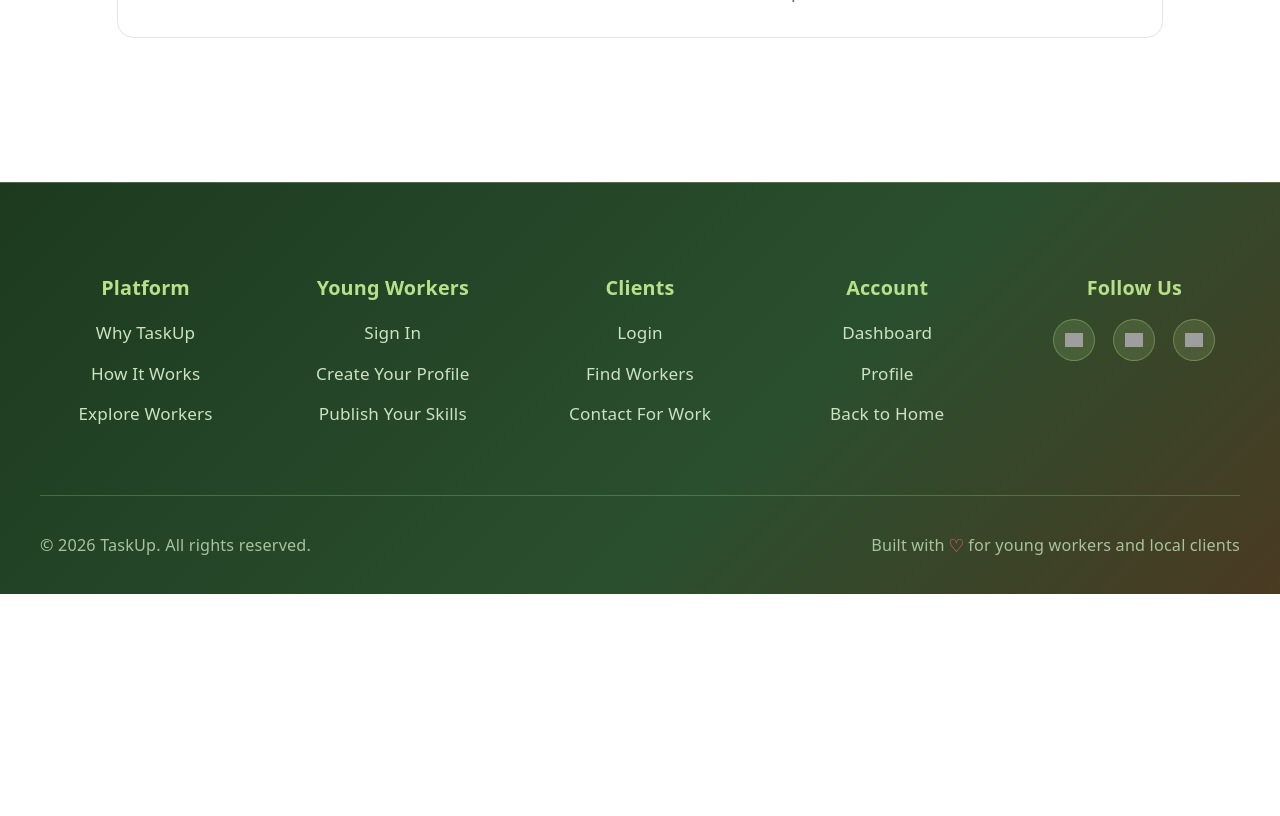
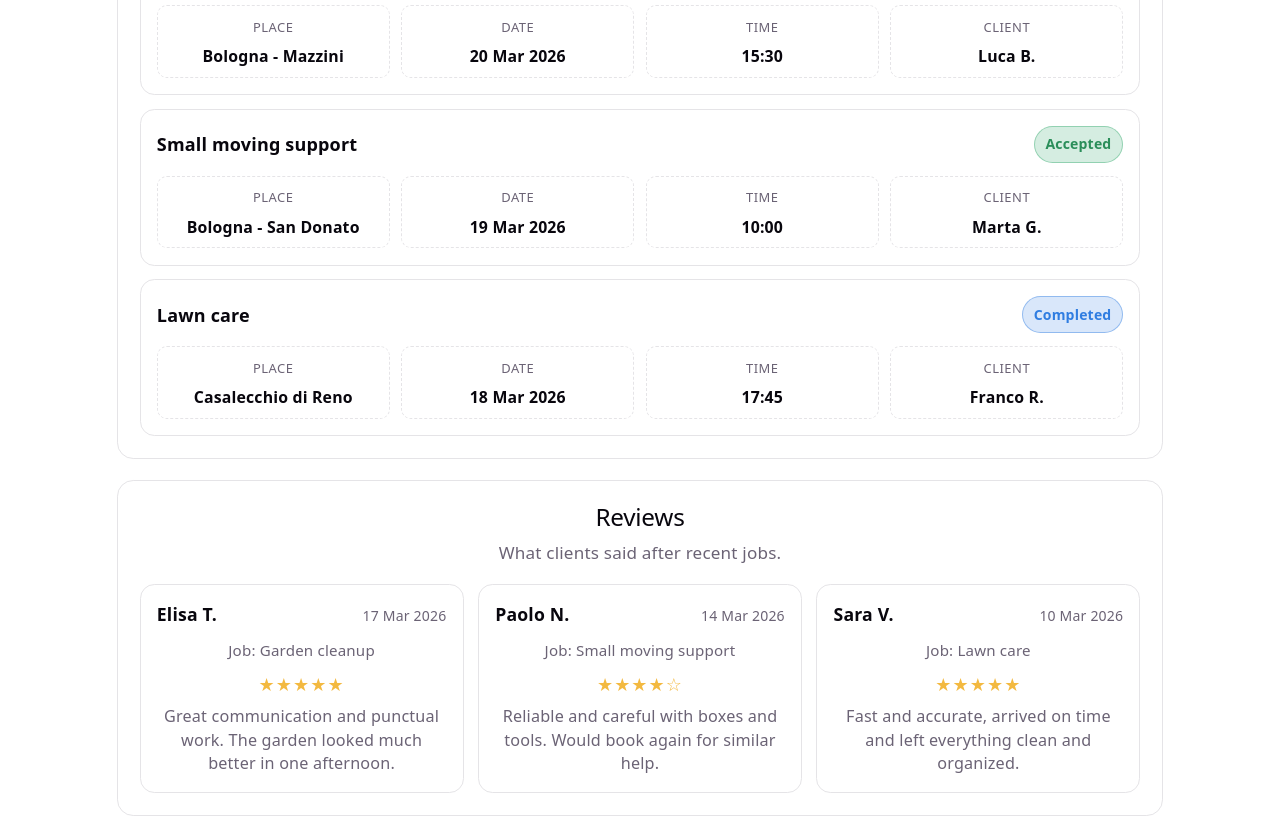
Before and after one commit to Nataso08/TaskUp, a React (Vite) app: page /dashboard in a window 1280 px wide. Shown: the part 580-1396 px from the top of the page. Before the commit the page ends 1174 px from the top, so only its background shows below. Built offline with nearby package versions, Linux system fonts and the light colour scheme; grey boxes are pictures that could not be loaded.

Commit message:
Update dashboard page

```diff
--- a/src/pages/Dashboard.css
+++ b/src/pages/Dashboard.css
@@ -61,25 +61,168 @@
   padding: 1.2rem;
 }
 
-.dashboard-activity h2 {
+.dashboard-activity h2,
+.dashboard-reviews h2 {
   margin: 0;
   color: var(--text-h);
   font-size: 1.35rem;
 }
 
-.dashboard-activity ul {
-  margin: 0.9rem 0 0;
-  padding-left: 1.2rem;
+.dashboard-section-subtitle {
+  margin: 0.45rem 0 0;
+  color: var(--text);
+  font-size: 0.95rem;
 }
 
-.dashboard-activity li {
-  margin-bottom: 0.6rem;
+.activity-list {
+  margin-top: 1rem;
+  display: flex;
+  flex-direction: column;
+  gap: 0.75rem;
+}
+
+.activity-item {
+  border: 1px solid var(--border);
+  border-radius: 0.8rem;
+  background: var(--bg);
+  padding: 0.9rem;
+}
+
+.activity-main {
+  display: flex;
+  justify-content: space-between;
+  align-items: center;
+  gap: 0.8rem;
+}
+
+.activity-main h3 {
+  margin: 0;
+  color: var(--text-h);
+  font-size: 1rem;
+}
+
+.activity-status {
+  border-radius: 999px;
+  padding: 0.25rem 0.6rem;
+  font-size: 0.78rem;
+  font-weight: 700;
+  white-space: nowrap;
+}
+
+.activity-status-new-request {
+  background: color-mix(in srgb, var(--accent) 18%, transparent);
+  color: var(--accent);
+  border: 1px solid color-mix(in srgb, var(--accent) 40%, transparent);
+}
+
+.activity-status-accepted {
+  background: color-mix(in srgb, #31a76a 20%, transparent);
+  color: #2b8e5a;
+  border: 1px solid color-mix(in srgb, #31a76a 40%, transparent);
+}
+
+.activity-status-completed {
+  background: color-mix(in srgb, #2f7de1 18%, transparent);
+  color: #2f7de1;
+  border: 1px solid color-mix(in srgb, #2f7de1 42%, transparent);
+}
+
+.activity-meta {
+  margin: 0.7rem 0 0;
+  display: grid;
+  grid-template-columns: repeat(4, minmax(0, 1fr));
+  gap: 0.65rem;
+}
+
+.activity-meta div {
+  border: 1px dashed var(--border);
+  border-radius: 0.55rem;
+  padding: 0.42rem 0.5rem;
+}
+
+.activity-meta dt {
   color: var(--text);
-  line-height: 1.5;
+  font-size: 0.72rem;
+  text-transform: uppercase;
+  letter-spacing: 0.04em;
+}
+
+.activity-meta dd {
+  margin: 0.2rem 0 0;
+  color: var(--text-h);
+  font-size: 0.88rem;
+  font-weight: 600;
+}
+
+.dashboard-reviews {
+  margin-top: 1.2rem;
+  background: var(--bg);
+  border: 1px solid var(--border);
+  border-radius: 0.9rem;
+  padding: 1.2rem;
+}
+
+.review-list {
+  margin-top: 1rem;
+  display: grid;
+  grid-template-columns: repeat(3, minmax(0, 1fr));
+  gap: 0.8rem;
+}
+
+.review-item {
+  border: 1px solid var(--border);
+  border-radius: 0.8rem;
+  padding: 0.9rem;
+  background: var(--bg);
+}
+
+.review-top {
+  display: flex;
+  justify-content: space-between;
+  align-items: baseline;
+  gap: 0.7rem;
+}
+
+.review-top h3 {
+  margin: 0;
+  color: var(--text-h);
+  font-size: 0.98rem;
+}
+
+.review-date {
+  color: var(--text);
+  font-size: 0.78rem;
+}
+
+.review-job {
+  margin: 0.45rem 0 0;
+  color: var(--text);
+  font-size: 0.84rem;
+}
+
+.review-rating {
+  margin: 0.45rem 0 0;
+  color: #f3b940;
+  letter-spacing: 0.06em;
+}
+
+.review-text {
+  margin: 0.45rem 0 0;
+  color: var(--text);
+  line-height: 1.45;
+  font-size: 0.9rem;
 }
 
 @media (max-width: 900px) {
   .dashboard-stats {
     grid-template-columns: 1fr;
   }
+
+  .activity-meta {
+    grid-template-columns: repeat(2, minmax(0, 1fr));
+  }
+
+  .review-list {
+    grid-template-columns: 1fr;
+  }
 }
--- a/src/pages/Dashboard.jsx
+++ b/src/pages/Dashboard.jsx
@@ -1,4 +1,61 @@
 import './Dashboard.css'
+
+const recentActivities = [
+  {
+    id: 1,
+    job: 'Garden cleanup',
+    place: 'Bologna - Mazzini',
+    date: '20 Mar 2026',
+    time: '15:30',
+    status: 'New request',
+    client: 'Luca B.'
+  },
+  {
+    id: 2,
+    job: 'Small moving support',
+    place: 'Bologna - San Donato',
+    date: '19 Mar 2026',
+    time: '10:00',
+    status: 'Accepted',
+    client: 'Marta G.'
+  },
+  {
+    id: 3,
+    job: 'Lawn care',
+    place: 'Casalecchio di Reno',
+    date: '18 Mar 2026',
+    time: '17:45',
+    status: 'Completed',
+    client: 'Franco R.'
+  }
+]
+
+const reviews = [
+  {
+    id: 1,
+    author: 'Elisa T.',
+    date: '17 Mar 2026',
+    rating: 5,
+    job: 'Garden cleanup',
+    text: 'Great communication and punctual work. The garden looked much better in one afternoon.'
+  },
+  {
+    id: 2,
+    author: 'Paolo N.',
+    date: '14 Mar 2026',
+    rating: 4,
+    job: 'Small moving support',
+    text: 'Reliable and careful with boxes and tools. Would book again for similar help.'
+  },
+  {
+    id: 3,
+    author: 'Sara V.',
+    date: '10 Mar 2026',
+    rating: 5,
+    job: 'Lawn care',
+    text: 'Fast and accurate, arrived on time and left everything clean and organized.'
+  }
+]
 
 function Dashboard({ user }) {
   const firstName = user?.name?.split(' ')[0] || 'User'
@@ -32,11 +89,61 @@ function Dashboard({ user }) {
 
       <section className="dashboard-activity">
         <h2>Recent Activity</h2>
-        <ul>
-          <li>New request received for garden cleanup in Bologna - Mazzini.</li>
-          <li>Your profile was viewed 8 times in the last 24 hours.</li>
-          <li>Client review added: “Great communication and punctual work.”</li>
-        </ul>
+        <p className="dashboard-section-subtitle">Latest updates with key details at a glance.</p>
+
+        <div className="activity-list" role="list">
+          {recentActivities.map((activity) => (
+            <article key={activity.id} className="activity-item" role="listitem">
+              <div className="activity-main">
+                <h3>{activity.job}</h3>
+                <span className={`activity-status activity-status-${activity.status.toLowerCase().replace(' ', '-')}`}>
+                  {activity.status}
+                </span>
+              </div>
+
+              <dl className="activity-meta">
+                <div>
+                  <dt>Place</dt>
+                  <dd>{activity.place}</dd>
+                </div>
+                <div>
+                  <dt>Date</dt>
+                  <dd>{activity.date}</dd>
+                </div>
+                <div>
+                  <dt>Time</dt>
+                  <dd>{activity.time}</dd>
+                </div>
+                <div>
+                  <dt>Client</dt>
+                  <dd>{activity.client}</dd>
+                </div>
+              </dl>
+            </article>
+          ))}
+        </div>
+      </section>
+
+      <section className="dashboard-reviews">
+        <h2>Reviews</h2>
+        <p className="dashboard-section-subtitle">What clients said after recent jobs.</p>
+
+        <div className="review-list" role="list">
+          {reviews.map((review) => (
+            <article key={review.id} className="review-item" role="listitem">
+              <div className="review-top">
+                <h3>{review.author}</h3>
+                <span className="review-date">{review.date}</span>
+              </div>
+              <p className="review-job">Job: {review.job}</p>
+              <p className="review-rating" aria-label={`Rating ${review.rating} out of 5`}>
+                {'★'.repeat(review.rating)}
+                {'☆'.repeat(5 - review.rating)}
+              </p>
+              <p className="review-text">{review.text}</p>
+            </article>
+          ))}
+        </div>
       </section>
     </main>
   )
```
